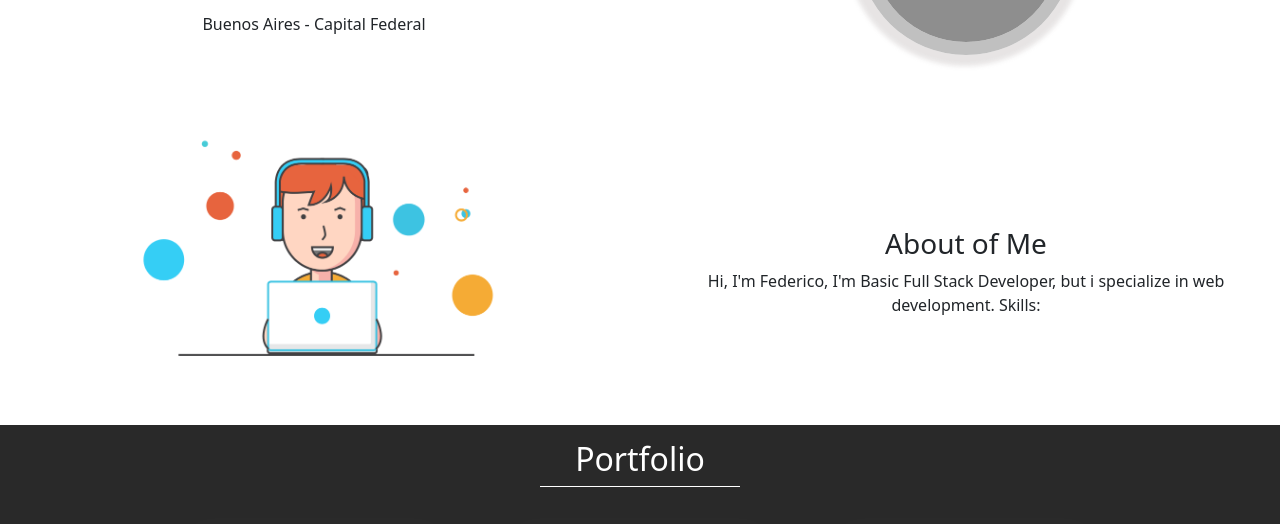
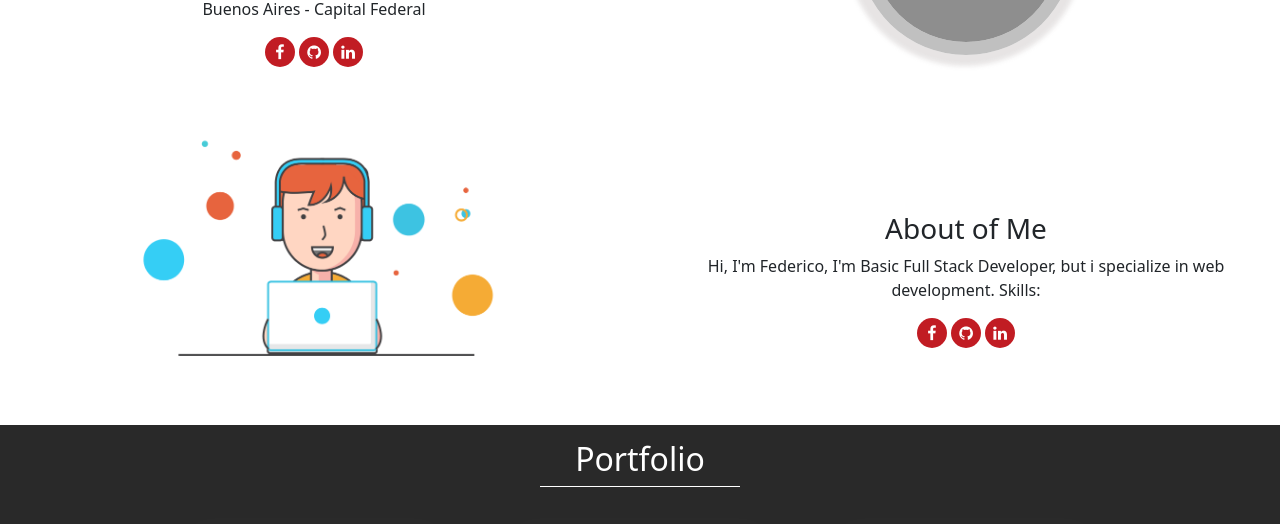
Before and after one commit to fedetempone/portfolioBootstrap, a plain HTML site: page index.html in a window 1280 px wide. Shown: the part 271-795 px from the top of the page. Drawn offline with Linux system fonts and the light colour scheme; grey boxes are pictures that could not be loaded.

Commit message:
agregado de iconos

```diff
--- a/index.html
+++ b/index.html
@@ -13,6 +13,8 @@
     <link href="https://fonts.googleapis.com/css2?family=Montserrat&amp;display=swap" rel="stylesheet">
     <!-- LINKEO DE FAVICON -->
     <link rel="icon" href="./img/tarjeta-de-identificacion.png">
+    <!-- LINKEO DE ICONOS -->
+    <link rel="stylesheet" href="https://stackpath.bootstrapcdn.com/font-awesome/4.7.0/css/font-awesome.min.css">
     <title>Portfolio</title>
 </head>
 <body>
@@ -39,7 +41,7 @@
     </div>
   </nav>
 
-  <section class="encabezado">
+  <section class="encabezado iconos">
     <div class="row">
       <div class="col-lg-6 division"  style="text-align:center">
         <h1>Federico Tempone</h1>
@@ -48,9 +50,9 @@
         <p>1130607355</p>
         <p>Buenos Aires - Capital Federal </p>
         <span>
-          <a href=""></a>
-          <a href=""></a>
-          <a href=""></a>
+          <a href="https://www.facebook.com/fedetempone" target="_blank" class="fa fa-facebook"></a>
+          <a href="https://github.com/fedetempone" class="fa fa-github" target="_blank"></a>
+          <a href="https://www.linkedin.com/in/fede-tempone-57990a26a/" class="fa fa-linkedin" target="_blank"></a>
         </span>
       </div>
       <div class="col-lg-6  division" >
@@ -59,7 +61,7 @@
     </div>
   </section>
 
-  <section class="about">
+  <section class="about iconos">
     <div class="row">
       <div class="col-lg-6 division" >
         <img class="aboutImg" src="./img/about.png" alt="">
@@ -68,9 +70,9 @@
         <h3>About of Me</h3>
         <p>Hi, I'm Federico, I'm Basic Full Stack Developer, but i specialize in web development. Skills:</p>
         <span>
-          <a href=""></a>
-          <a href=""></a>
-          <a href=""></a>
+          <a href="https://www.facebook.com/fedetempone" target="_blank" class="fa fa-facebook"></a>
+          <a href="https://github.com/fedetempone" class="fa fa-github" target="_blank"></a>
+          <a href="https://www.linkedin.com/in/fede-tempone-57990a26a/" class="fa fa-linkedin" target="_blank"></a>
         </span>
       </div>
     </div>
--- a/stylesheets/styles.css
+++ b/stylesheets/styles.css
@@ -112,6 +112,17 @@ body{
     filter: brightness(1);
 }
 
+.iconos a{
+    text-decoration: none;
+    color: white;
+    background: #c11c23;
+    width: 30px;
+    height: 30px;
+    line-height: 30px !important;
+    border-radius: 50%;
+    transition: all .3s ease-in-out;
+}
+
 /* mini celu */
 @media (max-width: 300px){
     .division{
@@ -203,4 +214,8 @@ body{
         margin-top: 40px;
     }
 
+    .iconos a:hover{
+        transform: scale(1.2);
+    }
+
 }
```
